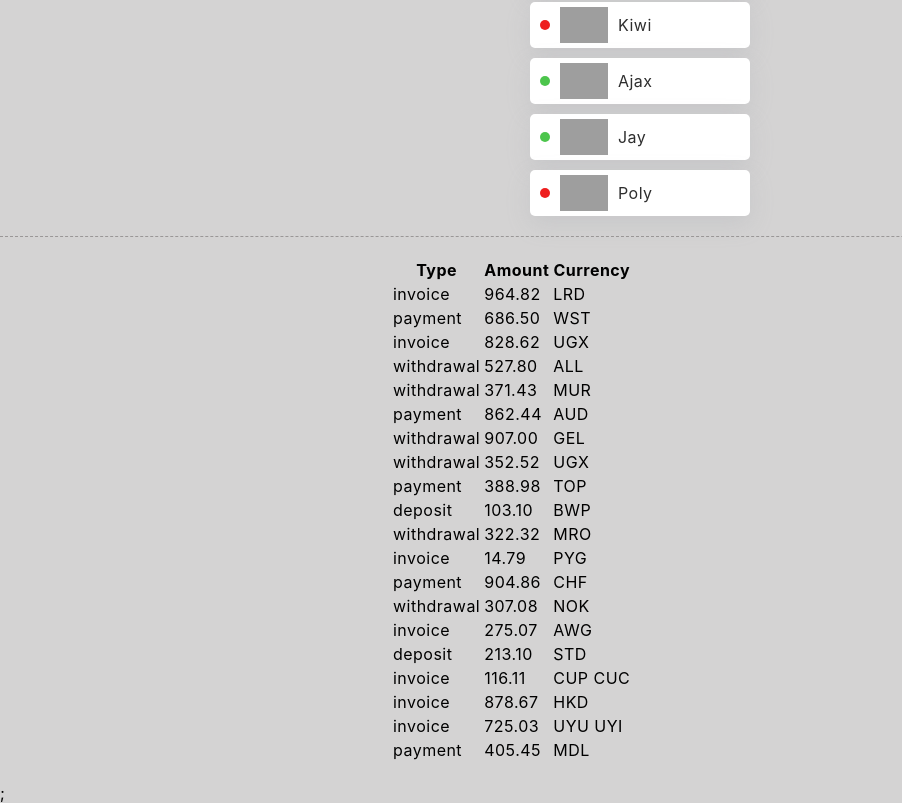
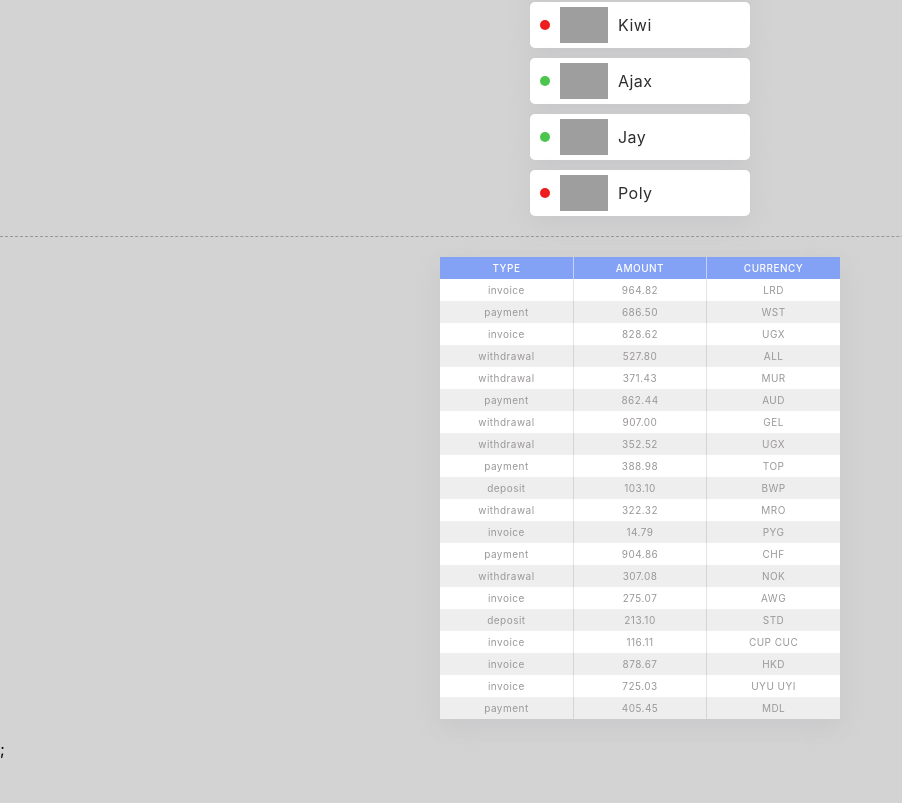
Before and after one commit to miklukha/goit-react-hw-01-components, a React (Create React App) app: page / in a window 1280 px wide. Shown: the part 575-1378 px from the top of the page, without its empty margins (0-902 px from the left). After the commit the page ends 1334 px from the top, so only its background shows below. Built offline with nearby package versions, Linux system fonts and the light colour scheme; grey boxes are pictures that could not be loaded.

Commit message:
start add styles to task 4

```diff
--- a/src/components/Profile/Profile.module.css
+++ b/src/components/Profile/Profile.module.css
@@ -42,7 +42,7 @@
 
 .stats {
   display: flex;
-  background-color: rgb(228, 228, 228);
+  background-color: #eeeeee;
 
   border-bottom-left-radius: 5px;
   border-bottom-right-radius: 5px;
--- a/src/components/Statistics/Statistics.js
+++ b/src/components/Statistics/Statistics.js
@@ -10,7 +10,7 @@ export function Statistics({ title, stats }) {
             <h2 className={s.title}>{title}</h2>
           </div>
         )}
-        <ul className={s.statList}>
+        <ul className={s.list}>
           {stats.map(({ id, label, percentage }) => (
             <li
               key={id}
--- a/src/components/Statistics/Statistics.module.css
+++ b/src/components/Statistics/Statistics.module.css
@@ -1,5 +1,5 @@
 .statistics {
-  width: 200px;
+  width: 300px;
   margin: 0 auto;
   margin-bottom: 20px;
 
@@ -26,7 +26,7 @@
   color: #9a9797;
 }
 
-.statList {
+.list {
   display: flex;
 }
 
--- a/src/components/TransactionHistory/TransactionHistory.js
+++ b/src/components/TransactionHistory/TransactionHistory.js
@@ -1,16 +1,17 @@
 import PropTypes from 'prop-types';
+import s from './TransactionHistory.module.css';
 
 export function TransactionHistory({ transactions }) {
   return (
-    <table className="transaction-history">
-      <thead>
-        <tr>
+    <table className={s.table}>
+      <thead className={s.head}>
+        <tr className={s.row}>
           <th>Type</th>
           <th>Amount</th>
           <th>Currency</th>
         </tr>
       </thead>
-      <tbody>
+      <tbody className={s.body}>
         {transactions.map(item => (
           <tr key={item.id}>
             <td>{item.type}</td>
--- a/src/components/TransactionHistory/TransactionHistory.module.css
+++ b/src/components/TransactionHistory/TransactionHistory.module.css
@@ -0,0 +1,62 @@
+.table {
+  margin: 0 auto;
+  width: 400px;
+
+  box-shadow: rgba(149, 157, 165, 0.2) 0px 8px 24px;
+  background-color: #ffffff;
+
+  border-collapse: collapse;
+}
+
+.head {
+  background-color: rgb(131, 162, 245);
+  /* padding: 8px; */
+}
+
+.row {
+  text-align: center;
+
+  /* padding: 8px; */
+}
+
+.body {
+}
+
+th,
+td {
+  padding-top: 5px;
+  padding-bottom: 5px;
+
+  width: calc(100% / 3);
+  text-align: center;
+}
+
+td {
+  font-size: 10px;
+  color: #9a9797;
+  border-right: 1px solid rgba(114, 114, 114, 0.2);
+}
+
+td:nth-child(3) {
+  border-right: none;
+}
+
+th:nth-child(3) {
+  border-right: none;
+}
+
+th {
+  font-size: 10px;
+  font-weight: 500;
+  text-transform: uppercase;
+  color: #ffffff;
+  border-right: 1px solid rgba(255, 255, 255, 0.534);
+}
+
+tbody tr:nth-child(odd) {
+  background-color: #ffffff;
+}
+
+tbody tr:nth-child(even) {
+  background-color: #eeeeee;
+}
```
